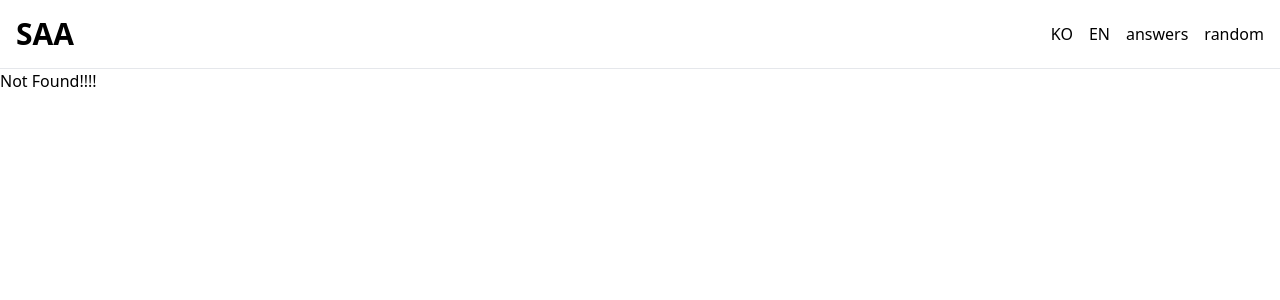
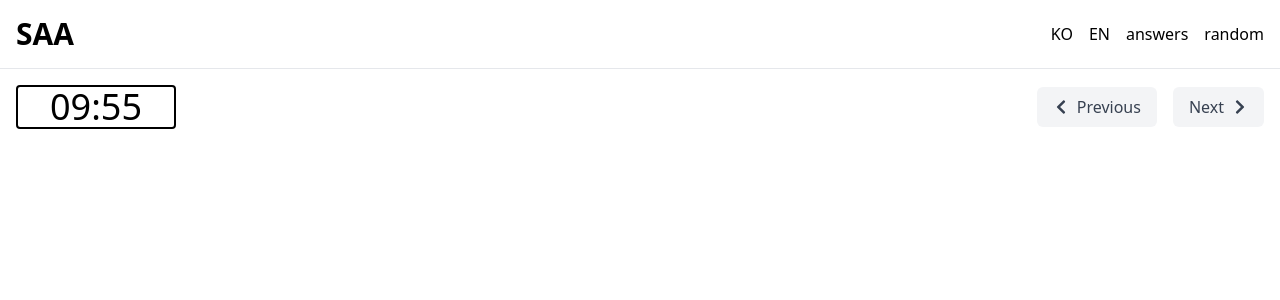
Before and after one commit to pbg0205/saa-fe, a Next.js app: page /exam in a window 1280 px wide. Before the commit this address had no page. Shown: the top 300 px of the page. Built offline with nearby package versions, Linux system fonts and the light colour scheme.

Commit message:
feat: 타이머와 이동 버튼이 포함된 시험 페이지 추가
- ExamPage 타이머와 이전/다음 문제로 이동하는 버튼을 포함
- ExamProblemPrevButton, ExamProblemNextButton, Timer 개별 컴포넌트에 기본 스타일과 기능 추가.

```diff
--- /dev/null
+++ b/src/app/exam/layout.tsx
@@ -0,0 +1,9 @@
+export default function ExamLayout({children,}: {
+    children: React.ReactNode;
+}) {
+    return (
+        <div>
+            {children}
+        </div>
+    );
+}
--- /dev/null
+++ b/src/app/exam/page.tsx
@@ -0,0 +1,21 @@
+"use client";
+
+import Timer from "@/components/Timer";
+import ExamProblemPrevButton from "@/components/ExamProblemPrevButton";
+import ExamProblemNextButton from "@/components/ExamProblemNextButton";
+
+export default function ExamPage() {
+  return (
+    <>
+      <section className="flex justify-between items-center p-4 w-full">
+        <div className="flex-1">
+          <Timer timeInSeconds={600}></Timer>
+        </div>
+        <div className="flex gap-4">
+          <ExamProblemPrevButton laguage="ko"></ExamProblemPrevButton>
+          <ExamProblemNextButton laguage="ko"></ExamProblemNextButton>
+        </div>
+      </section>
+    </>
+  );
+}
--- /dev/null
+++ b/src/components/ExamProblemNextButton.tsx
@@ -0,0 +1,16 @@
+import {getLocalizedText} from "@/utils/Localizations";
+import { FaChevronRight } from "react-icons/fa";
+
+const buttonBaseStyle = `
+  flex items-center justify-center px-4 py-2 rounded-md
+  transition-all duration-200 ease-in-out
+  focus:outline-none focus:ring-2 focus:ring-offset-2
+`;
+
+export default function ExamProblemNextButton({language}: string) {
+  return (
+    <button className={`${buttonBaseStyle} bg-gray-100 text-gray-700 hover:bg-gray-200 focus:ring-gray-500`}>
+      {getLocalizedText("nextProblem", language)}
+      <FaChevronRight className="ml-2"/>
+    </button>);
+}
--- /dev/null
+++ b/src/components/ExamProblemPrevButton.tsx
@@ -0,0 +1,16 @@
+import {getLocalizedText} from "@/utils/Localizations";
+import { FaChevronLeft } from "react-icons/fa";
+
+const buttonBaseStyle = `
+  flex items-center justify-center px-4 py-2 rounded-md
+  transition-all duration-200 ease-in-out
+  focus:outline-none focus:ring-2 focus:ring-offset-2
+`;
+
+export default function ExamProblemNextButton({language}: string) {
+  return (
+    <button className={`${buttonBaseStyle} bg-gray-100 text-gray-700 hover:bg-gray-200 focus:ring-gray-500`}>
+      <FaChevronLeft className="mr-2" />
+      {getLocalizedText("prevProblem", language)}
+    </button>);
+}
--- /dev/null
+++ b/src/components/Timer.tsx
@@ -0,0 +1,31 @@
+import React, {useState, useEffect} from 'react';
+
+interface TimerProps {
+  timeInSeconds: number;
+}
+
+const Timer = ({timeInSeconds}: TimerProps) => {
+  const [timeRemainingInSeconds, setTimeRemaining] = useState(timeInSeconds);
+
+  useEffect(() => {
+    const interval = setInterval(() => {
+      if (timeRemainingInSeconds > 0) {
+        setTimeRemaining(timeRemainingInSeconds - 1);
+      } else {
+        clearInterval(interval);
+      }
+    }, 1000);
+    return () => clearInterval(interval);
+  }, [timeRemainingInSeconds]);
+
+  const minutes = Math.floor(timeRemainingInSeconds / 60);
+  const seconds = timeRemainingInSeconds % 60;
+
+  return (
+    <div className="bg-white border-black border-2 text-black rounded w-40 h-30 flex items-center justify-center text-4xl">
+      {minutes < 10 ? `0${minutes}` : minutes}:{seconds < 10 ? `0${seconds}` : seconds}
+    </div>
+  );
+};
+
+export default Timer;
```
